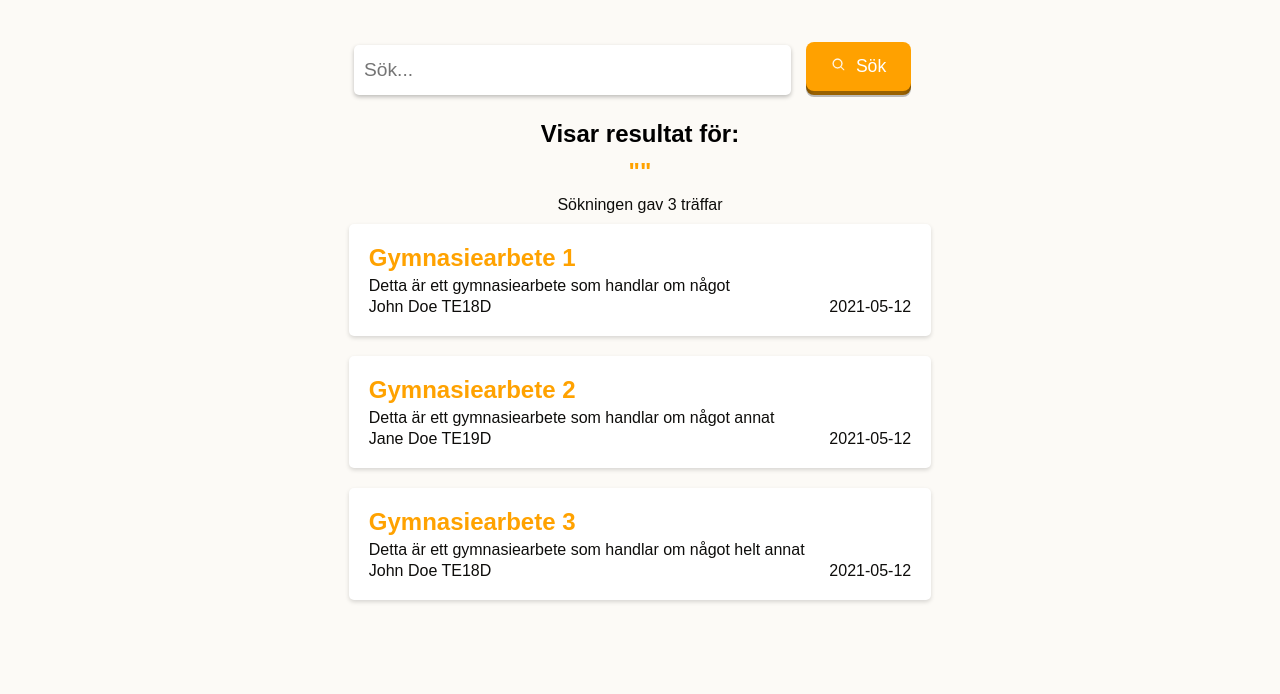
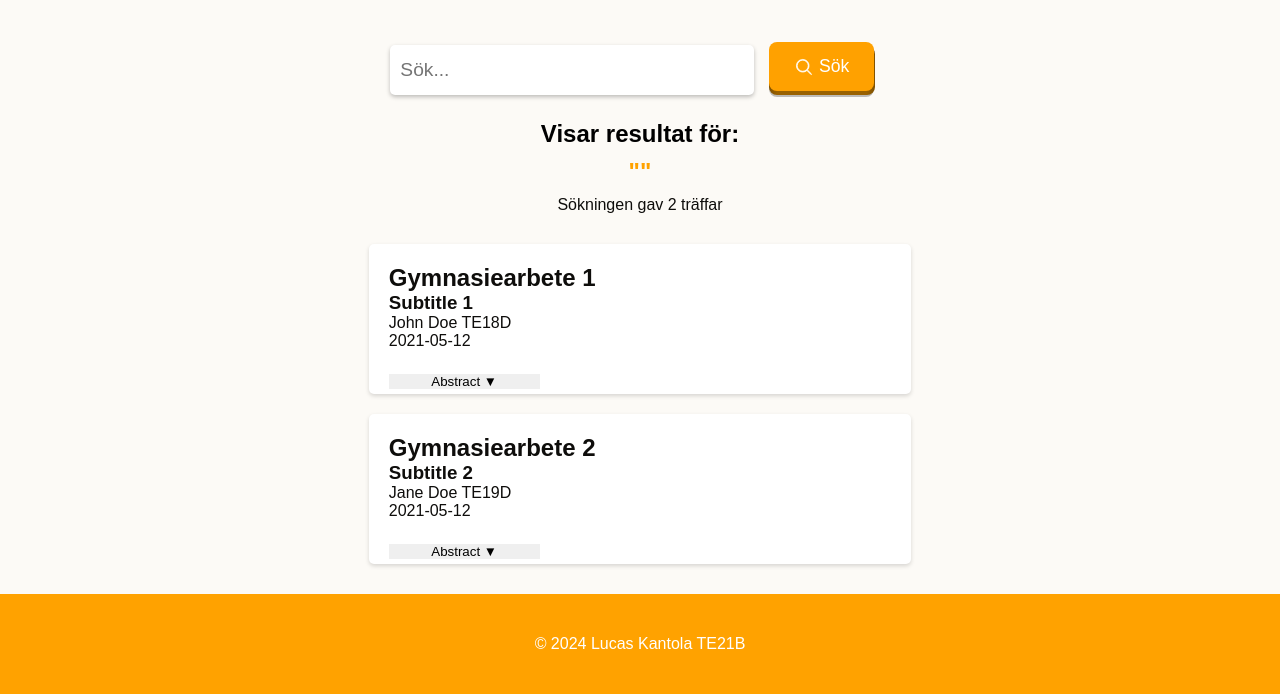
Before and after one commit to LucasKantola/Ostrabo-DB, a Laravel app: page /search in a window 1280 px wide. Shown: the part 250-944 px from the top of the page. Before the commit the page ends 853 px from the top, so only its background shows below. Run offline with Laravel 12, Linux system fonts and the light colour scheme; some web fonts are replaced.

Commit message:
changed what is inside the articles for search

```diff
--- a/app/Http/Controllers/searchController.php
+++ b/app/Http/Controllers/searchController.php
@@ -20,7 +20,8 @@
                     "author" => "John Doe",
                     "class" => "TE18D",
                     "title" => $request->input('search'),
-                    "description" => "Detta är ett gymnasiearbete som handlar om något"
+                    "subtitle" => "Subtitle 1", // Add subtitle property
+                    "abstract" => "Detta är ett gymnasiearbete som handlar om något" . str_repeat(" Detta är ett gymnasiearbete som handlar om något", 3)
                 ],
                 (object)[
                     "id" => 2,
@@ -28,48 +29,9 @@
                     "author" => "Jane Doe",
                     "class" => "TE19D",
                     "title" => $request->input('search'),
-                    "description" => "Detta är ett gymnasiearbete som handlar om något annat"
+                    "subtitle" => "Subtitle 2", // Add subtitle property
+                    "abstract" => "Detta är ett gymnasiearbete som handlar om något annat" . str_repeat(" Detta är ett gymnasiearbete som handlar om något annat", 3)
                 ],
-                (object)[
-                    "id" => 1,
-                    "date" => "2021-05-12",
-                    "author" => "John Doe",
-                    "class" => "TE18D",
-                    "title" => $request->input('search'),
-                    "description" => "Detta är ett gymnasiearbete som handlar om något"
-                ],
-                (object)[
-                    "id" => 2,
-                    "date" => "2021-05-12",
-                    "author" => "Jane Doe",
-                    "class" => "TE19D",
-                    "title" => $request->input('search'),
-                    "description" => "Detta är ett gymnasiearbete som handlar om något annat"
-                ],
-                (object)[
-                    "id" => 1,
-                    "date" => "2021-05-12",
-                    "author" => "John Doe",
-                    "class" => "TE18D",
-                    "title" => $request->input('search'),
-                    "description" => "Detta är ett gymnasiearbete som handlar om något"
-                ],
-                (object)[
-                    "id" => 2,
-                    "date" => "2021-05-12",
-                    "author" => "Jane Doe",
-                    "class" => "TE19D",
-                    "title" => $request->input('search'),
-                    "description" => "Detta är ett gymnasiearbete som handlar om något annat"
-                ],
-                (object)[
-                    "id" => 3,
-                    "date" => "2021-05-12",
-                    "author" => "John Doe",
-                    "class" => "TE18D",
-                    "title" => $request->input('search'),
-                    "description" => "Detta är ett gymnasiearbete som handlar om något helt annat"
-                ]
             ];
         }
         else{
@@ -80,7 +42,8 @@
                     "author" => "John Doe",
                     'class' => 'TE18D',
                     'title' => 'Gymnasiearbete 1',
-                    'description' => 'Detta är ett gymnasiearbete som handlar om något'
+                    'subtitle' => 'Subtitle 1', // Add subtitle property
+                    'abstract' => 'Detta är ett gymnasiearbete som handlar om något' . str_repeat(" Detta är ett gymnasiearbete som handlar om något", 3)
                 ],
                 (object) [
                     "id" => 2,
@@ -88,21 +51,12 @@
                     "author" => "Jane Doe",
                     'class' => 'TE19D',
                     'title' => 'Gymnasiearbete 2',
-                    'description' => 'Detta är ett gymnasiearbete som handlar om något annat'
+                    'subtitle' => 'Subtitle 2', // Add subtitle property
+                    'abstract' => 'Detta är ett gymnasiearbete som handlar om något annat' . str_repeat(" Detta är ett gymnasiearbete som handlar om något annat", 3)
                 ],
-                (object) [
-                    "id" => 3,
-                    'date' => '2021-05-12',
-                    "author" => "John Doe",
-                    'class' => 'TE18D',
-                    'title' => 'Gymnasiearbete 3',
-                    'description' => 'Detta är ett gymnasiearbete som handlar om något helt annat'
-                ]
+                // Add subtitle property to other items in the array
             ];
         }
-
-
-
 
         return view("search")->with('results', $results)->with('search', $request->input('search'))->with('searchRes', count($results));
     }
--- a/public/style/defaults.css
+++ b/public/style/defaults.css
@@ -62,6 +62,16 @@
     color: var(--primary);
 }
 
+/* FOOTER */
+footer{
+    display: flex;
+    justify-content: center;
+    align-items: center;
+    width: 100%;
+    height: 100px;
+    background-color: var(--primary);
+    color: white;
+}
 
 /*Common classes*/
 .flex-row {
--- a/public/style/search.css
+++ b/public/style/search.css
@@ -11,7 +11,7 @@
 }
 
 main > .search-bar > input[type="text"]{
-    width: 60% !important;
+    width: 80% !important;
 }
 
 .results, .r-amount, .r-search{
@@ -27,47 +27,46 @@
 }
 .r-amount{
     color: var(--text);
+    margin-bottom: 20px;
 }
 
-main > article{
+main .article-container{
+    width: 80%;
+    padding: 0 20px;
+}
+
+main .article-container > article{
     background-color: var(--secondary-background);
-    width: 80%;
-    height: 100px;
+    height: 150px;
     margin: 10px;
     padding: 20px;
     border-radius: 5px;
 }
-main > article:nth-child(0){
+main .article-container > article:nth-child(0){
     margin-top: 20px;
 }
 
-main > article > a{
+main .article-container > article > a{
     text-decoration: none;
     color: var(--text);
 }
 
-main > article > a > h2{
+main .article-container > article > .right{
+    width: 30%;
+}
+
+main .article-container .left > h2{
     display: inline;
     color: var(--primary);
     margin-bottom: 5px;
 }
-main > article > a > p{
+
+main .article-container > .bottom{
+    margin-top: auto;
+}
+
+main .article-container > p{
     display: inline;
     color: var(--text);
     margin-bottom: 3px;
 }
-
-main > article > a > .bottom{
-    display: flex;
-    justify-content: space-between;
-    align-items: flex-end;
-}
-
-article .bottom > .author{
-    display: inline;
-    order: 1;
-}
-article .bottom > .date{
-    display: inline;
-    order: 2;
-}
--- a/public/style/searchbar.css
+++ b/public/style/searchbar.css
@@ -1,12 +1,8 @@
-main > .search-bar{
-    display: flex;
-    justify-content: center;
-    align-items: center;
-    width: 100%;
+main > .form-search{
     height: 100px;
 }
 
-main > .search-bar > input[type="text"] {
+main > .form-search > input[type="text"] {
     width: 50%;
     height: 50px;
     padding: 10px;
@@ -17,13 +13,13 @@
     transition: background-color 0.3s ease, box-shadow 0.3s ease;
 }
 
-main > .search-bar > input[type="text"]:focus {
+main > .form-search > input[type="text"]:focus {
     outline: var(--accent) 2px solid;
     box-shadow: 0 4px 8px rgba(0, 0, 0, 0.4);
 }
 
 /*Button styling for searchbar*/
-main > .search-bar button {
+main > .form-search button {
     margin: 15px;
     position: relative;
     border: none;
@@ -36,7 +32,7 @@
     touch-action: manipulation;
 }
 
-main > .search-bar .shadow {
+main > .form-search .shadow {
     position: absolute;
     top: 0;
     left: 0;
@@ -47,11 +43,13 @@
     will-change: transform;
     transform: translateY(2px);
     transition: transform
+
+
        600ms
        cubic-bezier(.3, .7, .4, 1);
 }
 
-main > .search-bar .edge {
+main > .form-search .edge {
     position: absolute;
     top: 0;
     left: 0;
@@ -67,9 +65,7 @@
     );
 }
 
-main > .search-bar .front {
-    display: block;
-    position: relative;
+main > .form-search .front {
     padding: 14px 25px;
     border-radius: 8px;
     font-size: 1.1rem;
@@ -82,42 +78,55 @@
        cubic-bezier(.3, .7, .4, 1);
 }
 
-main > .search-bar button:hover {
+main > .form-search button:hover {
     filter: brightness(110%);
 }
 
-main > .search-bar button:hover .front {
+main > .form-search button:hover .front {
     transform: translateY(-6px);
     transition: transform
        250ms
        cubic-bezier(.3, .7, .4, 1.5);
 }
 
-main > .search-bar button:active .front {
+main > .form-search button:active .front {
     transform: translateY(-2px);
     transition: transform 34ms;
 }
 
-main > .search-bar button:hover .shadow {
+main > .form-search button:hover .shadow {
     transform: translateY(4px);
     transition: transform
        250ms
        cubic-bezier(.3, .7, .4, 1.5);
 }
 
-main > .search-bar button:active .shadow {
+main > .form-search button:active .shadow {
     transform: translateY(1px);
     transition: transform 34ms;
 }
 
-main > .search-bar button:focus:not(:focus-visible) {
+main > .form-search button:focus:not(:focus-visible) {
     outline: none;
 }
-main > .search-bar img{
+main > .form-search img{
     position: relative;
-    width: 15px;
+    width: 20px;
     margin-right: 5px;
     aspect-ratio: auto;
     z-index: 10;
     filter: invert(1);
 }
+
+/*Media queries for searchbar*/
+@media screen and (max-width: 1199px) {
+    main > .form-search img {
+        display: none;
+    }
+}
+
+@media screen and (min-width: 1200px) {
+    main > .form-search img {
+        display: inline !important;
+    }
+}
--- /dev/null
+++ b/resources/views/defaults/footer.blade.php
@@ -0,0 +1,3 @@
+<footer>
+    <p>&copy; 2024 Lucas Kantola TE21B</p>
+</footer>
--- a/resources/views/defaults/searchbar.blade.php
+++ b/resources/views/defaults/searchbar.blade.php
@@ -1,8 +1,8 @@
-<form class="search-bar" method="GET" action="{{route("search")}}">
+<form class="form-search flex-center w100" method="GET" action="{{route("search")}}">
     <input type="text" name="search" placeholder="Sök..." value="{{empty($search) ? "" : $search}}">
     <button id="submit" for="submit">
         <span class="shadow"></span>
         <span class="edge"></span>
-        <span class="front text"><img src="{{asset("svg/search.svg")}}" alt="search icon svg"> Sök</span>
+        <span class="front flex-center"><img src="{{asset("svg/search.svg")}}" alt="search icon svg"> Sök</span>
     </button>
 </form>
--- a/resources/views/search.blade.php
+++ b/resources/views/search.blade.php
@@ -2,6 +2,17 @@
 <link rel="stylesheet" href="{{asset("style/search.css")}}">
 <link rel="stylesheet" href="{{asset("style/searchbar.css")}}">
 </head>
+<script>
+function toggleAbstract(event, id) {
+    event.stopPropagation();
+    var abstractElement = document.getElementById('abstract-' + id);
+    if (abstractElement.style.display === "none") {
+        abstractElement.style.display = "block";
+    } else {
+        abstractElement.style.display = "none";
+    }
+}
+</script>
 <body>
     @include("../defaults/header")
     <main class="h100">
@@ -11,19 +22,30 @@
             <h2 class="r-search w100 flex-center">"{{$search}}"</h2>
             <p class="r-amount w100 flex-center">Sökningen gav {{$searchRes}} träffar</p>
         </div>
+        <div class="article-container flex-column flex-center">
             @forelse($results as $result)
-            <article class="h100 selectable">
-                <a href="{{route("show", $result->id)}}" class="wh100 flex-column">
+                <article class="wh100 selectable">
+                    <a href="{{route("show", $result->id)}}" class="h100 flex-row">
+                        <div class="h100 flex-column">
                             <h2>{{$result->title}}</h2>
-                    <p>{{$result->description}}</p>
+                            <h3>{{$result->subtitle}}</h3>
                             <div class="bottom">
                                 <p class="author">{{$result->author." ".$result->class}}</p>
                                 <p class="date">{{$result->date}}</p>
                             </div>
+                        </div>
                     </a>
+                    <div class="right flex-column h100">
+                        <button class="abstract-button" onclick="toggleAbstract(event, <?php echo e($result->id); ?>)">Abstract &#x25BC;</button>
+                        <div id="abstract-{{$result->id}}" class="abstract-dropdown" style="display: none;">
+                            <p>{{$result->abstract}}</p>
+                        </div>
+                    </div>
                 </article>
             @empty
                 <p>Inga resultat hittades</p>
             @endforelse
+        </div>
     </main>
+    @include("../defaults/footer")
 </body>
```
Also changed, not shown: public/style/landing.css (+3 -20 lines), resources/views/landing.blade.php (+2 -5 lines). Lines whose indentation alone changed are shown as unchanged.
